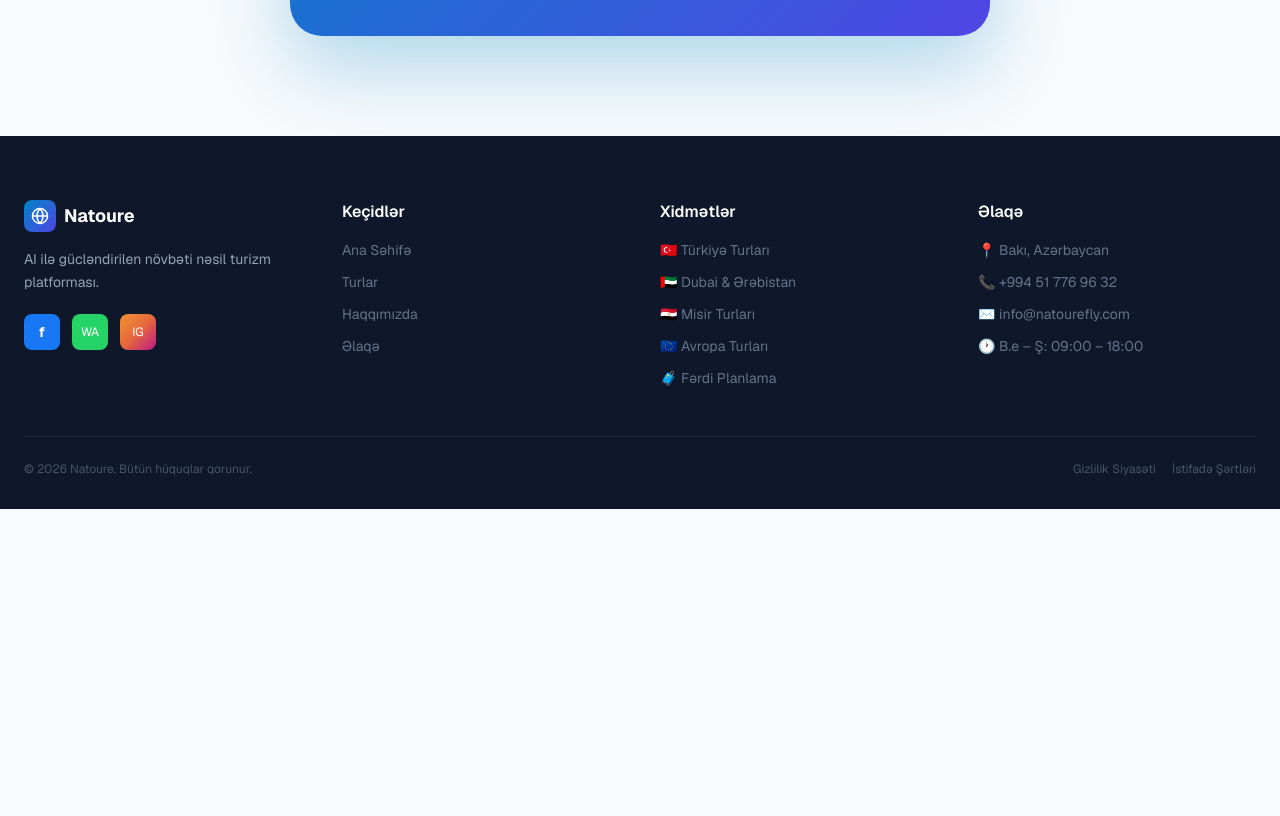
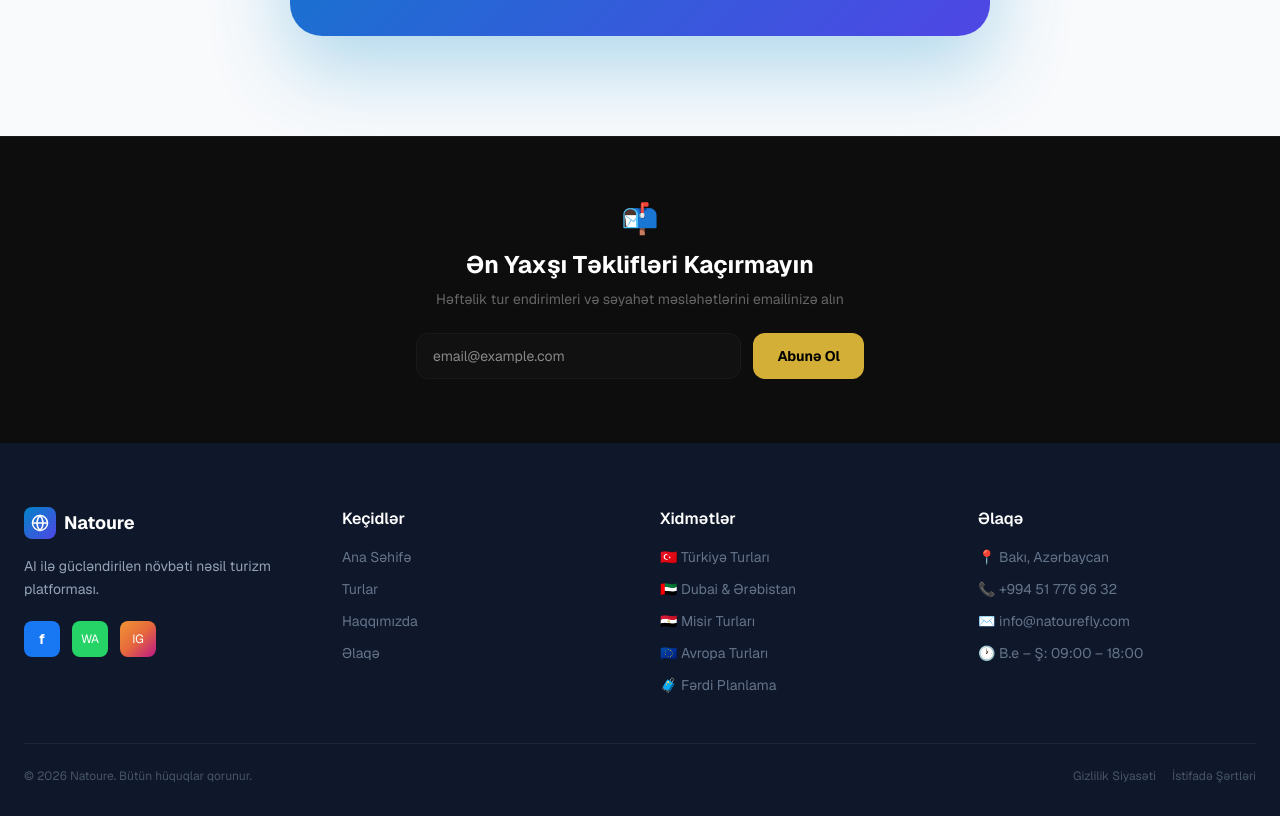
Before and after one commit to Talibsoy/teyyub, a Next.js app: page / in a window 1280 px wide. Shown: the part 3880-4696 px from the top of the page. Before the commit the page ends 4389 px from the top, so only its background shows below. Built offline with nearby package versions, Linux system fonts and the light colour scheme; no server answers.

Commit message:
feat: add NewsletterSection to homepage

```diff
--- a/app/page.tsx
+++ b/app/page.tsx
@@ -1,6 +1,7 @@
 "use client";
 
 import { useEffect, useRef, useState } from "react";
+import NewsletterSection from "@/components/NewsletterSection";
 import {
   Sparkles, Brain, Plane, Star, X, Loader2,
   MapPin, Shield, TrendingUp, Headphones, ChevronRight,
@@ -272,6 +273,7 @@ export default function HomePage() {
         </div>
       </section>
 
+      <NewsletterSection />
       {showModal && <ResultModal onClose={() => setShowModal(false)} aiReply={aiReply} />}
     </>
   );
```
